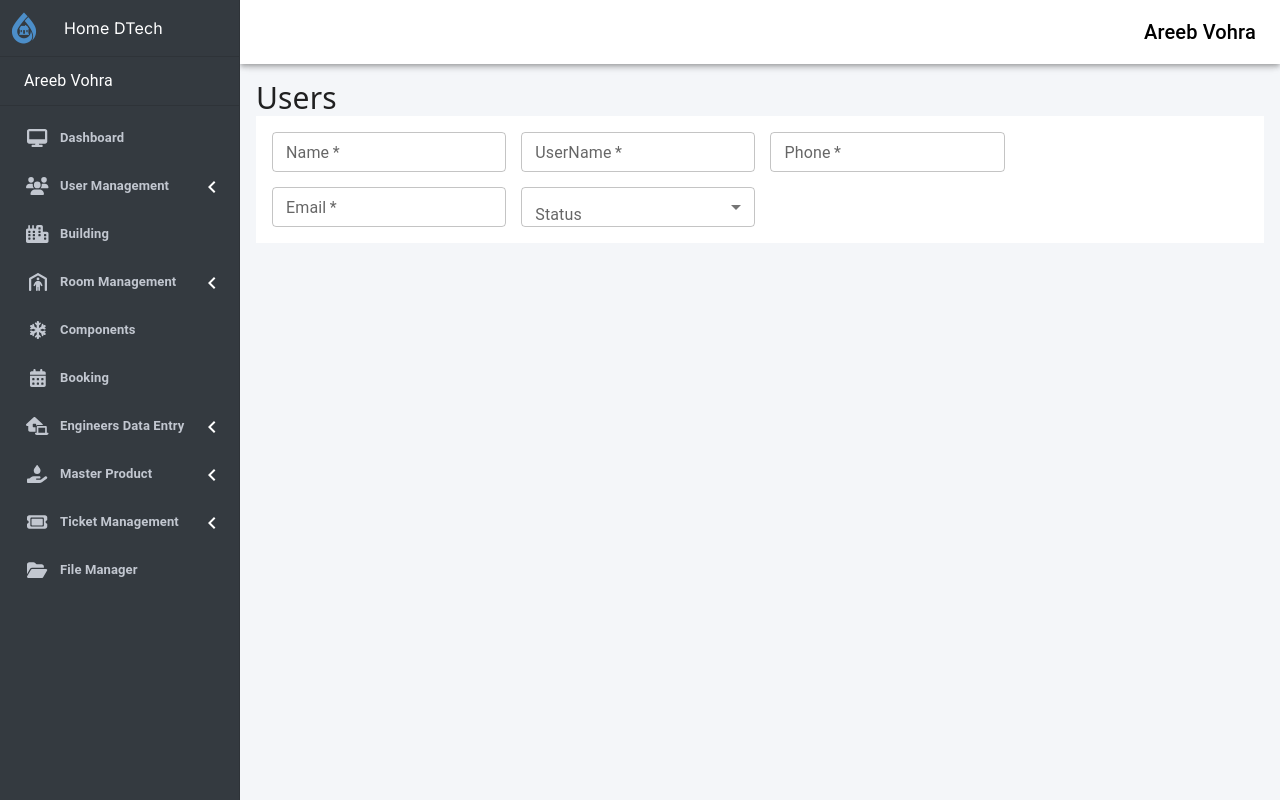
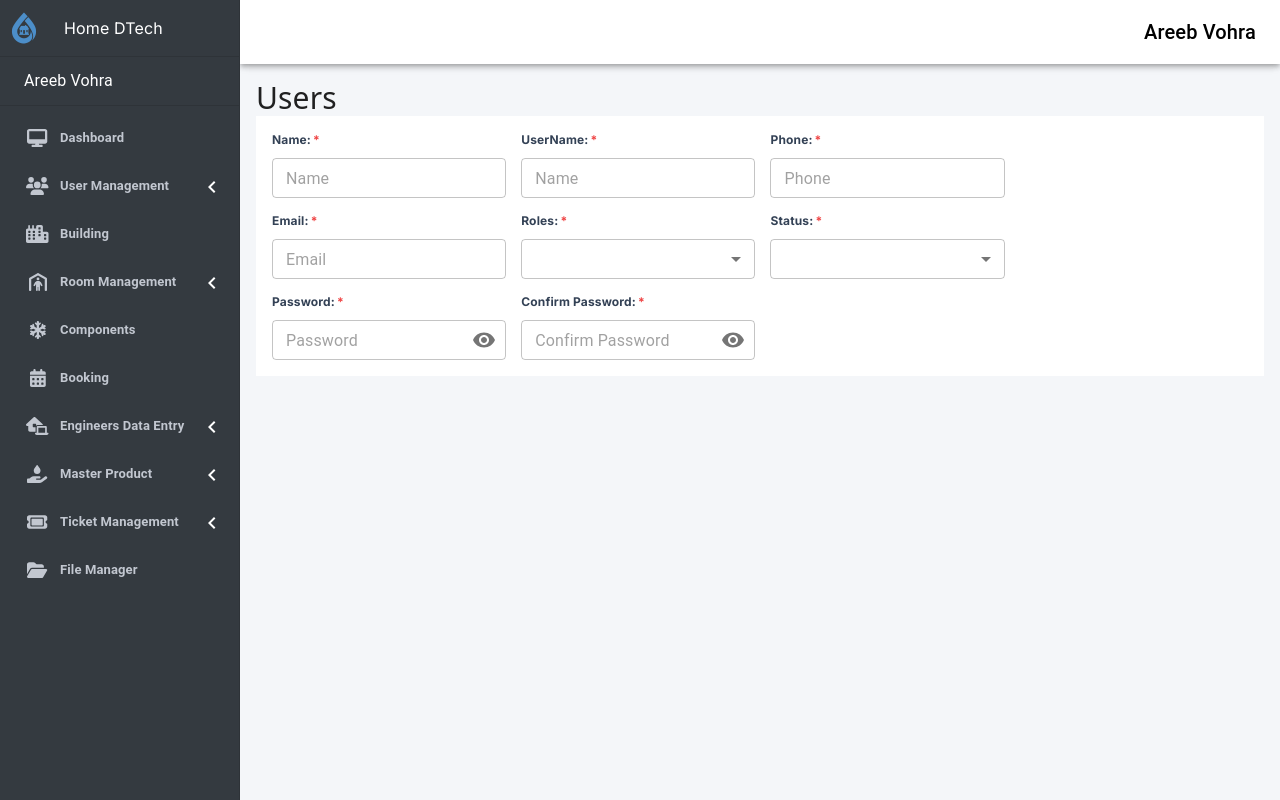
Before and after one commit to Saadgithubit/Home-DTech, a Next.js app: page /users/add in a window 1280 px wide. Built offline with nearby package versions, Linux system fonts and the light colour scheme.

Commit message:
Add Inputs & select

```diff
--- a/src/app/(user-management)/users/add/page.tsx
+++ b/src/app/(user-management)/users/add/page.tsx
@@ -1,26 +1,104 @@
-import { Box, FormControl, InputLabel, MenuItem, Select, TextField } from "@mui/material";
+'use client'
+import ButtonComponent from "@/components/button";
+import { Visibility, VisibilityOff } from "@mui/icons-material";
+import { Box, FormControl, IconButton, InputAdornment, InputLabel, MenuItem, OutlinedInput, Select, TextField } from "@mui/material";
+import { useState } from "react";
 
 export default function AddUser() {
+    const [showPassword, setShowPassword] = useState(false);
+
     return (
         <div>
             <h1 className="text-3xl font-sans mt-2">Users</h1>
             <Box component="main" sx={{ flexGrow: 1, bgcolor: 'background.default', p: 2, display: 'flex', flexWrap: 'wrap', gap: '15px' }}>
-                <TextField sx={{ width: '24%' }} required id="outlined-required" label="Name" type="text" size="small" />
-                <TextField sx={{ width: '24%' }} required id="outlined-required" label="UserName" type="text" size="small" />
-                <TextField sx={{ width: '24%' }} required id="outlined-required" label="Phone" type="number" size="small" />
-                <TextField sx={{ width: '24%' }} required id="outlined-required" label="Email" type="email" size="small" />
-                <FormControl sx={{width: '24%'}}>
-                    <InputLabel id="demo-simple-select-label">Status</InputLabel>
-                    <Select
-                        labelId="demo-simple-select-label"
-                        id="demo-simple-select"
-                        label="Status"
+                <FormControl sx={{ width: '24%', gap: '10px' }}>
+                    <span className="after:content-['*'] after:ml-0.5 after:text-red-500 block text-xs font-bold text-slate-700">
+                        Name:
+                    </span>
+                    <OutlinedInput size="small" type="text" placeholder="Name" />
+                </FormControl>
+                <FormControl sx={{ width: '24%', gap: '10px' }}>
+                    <span className="after:content-['*'] after:ml-0.5 after:text-red-500 block text-xs font-bold text-slate-700">
+                        UserName:
+                    </span>
+                    <OutlinedInput size="small" type="text" placeholder="Name" />
+                </FormControl>
+                <FormControl sx={{ width: '24%', gap: '10px' }}>
+                    <span className="after:content-['*'] after:ml-0.5 after:text-red-500 block text-xs font-bold text-slate-700">
+                        Phone:
+                    </span>
+                    <OutlinedInput size="small" type="number" placeholder="Phone" />
+                </FormControl>
+                <FormControl sx={{ width: '24%', gap: '10px' }}>
+                    <span className="after:content-['*'] after:ml-0.5 after:text-red-500 block text-xs font-bold text-slate-700">
+                        Email:
+                    </span>
+                    <OutlinedInput size="small" type="email" placeholder="Email" />
+                </FormControl>
+                <FormControl sx={{ width: '24%', gap: '10px' }}>
+                <span className="after:content-['*'] after:ml-0.5 after:text-red-500 block text-xs font-bold text-slate-700">
+                        Roles:
+                    </span>
+                    <Select size='small' value='Select'>
+                        <MenuItem value={10}>Ten</MenuItem>
+                        <MenuItem value={20}>Twenty</MenuItem>
+                        <MenuItem value={30}>Thirty</MenuItem>
+                    </Select>
+                </FormControl>
+                <FormControl sx={{ width: '24%', gap: '10px' }}>
+                <span className="after:content-['*'] after:ml-0.5 after:text-red-500 block text-xs font-bold text-slate-700">
+                        Status:
+                    </span>
+                    <Select size='small' value='Select'>
+                        <MenuItem value={10}>Ten</MenuItem>
+                        <MenuItem value={20}>Twenty</MenuItem>
+                        <MenuItem value={30}>Thirty</MenuItem>
+                    </Select>
+                </FormControl>
+                <FormControl sx={{ width: '24%', gap: '10px' }}>
+                    <span className="after:content-['*'] after:ml-0.5 after:text-red-500 block text-xs font-bold text-slate-700">
+                        Password:
+                    </span>
+                    <OutlinedInput
                         size="small"
-                    >
-                        <MenuItem value='Select'>Select</MenuItem>
-                        <MenuItem value='Active'>Active</MenuItem>
-                        <MenuItem value='Inactive'>Inactive</MenuItem>
-                    </Select>
+                        type={showPassword ? 'text' : 'password'}
+                        placeholder="Password"
+                        endAdornment={
+                            <InputAdornment position="end">
+                                <IconButton
+                                    aria-label="toggle password visibility"
+                                    onClick={() => setShowPassword(!showPassword)}
+                                    edge="end"
+                                >
+                                    {showPassword ? <VisibilityOff /> : <Visibility />}
+                                </IconButton>
+                            </InputAdornment>
+                        }
+
+                    />
+
+                </FormControl>
+                <FormControl sx={{ width: '24%', gap: '10px' }}>
+                    <span className="after:content-['*'] after:ml-0.5 after:text-red-500 block text-xs font-bold text-slate-700">
+                        Confirm Password:
+                    </span>
+                    <OutlinedInput
+                        size="small"
+                        type={showPassword ? 'text' : 'password'}
+                        placeholder="Confirm Password"
+                        endAdornment={
+                            <InputAdornment position="end">
+                                <IconButton
+                                    aria-label="toggle password visibility"
+                                    onClick={() => setShowPassword(!showPassword)}
+                                    edge="end"
+                                >
+                                    {showPassword ? <VisibilityOff /> : <Visibility />}
+                                </IconButton>
+                            </InputAdornment>
+                        }
+
+                    />
                 </FormControl>
             </Box>
         </div>
```
